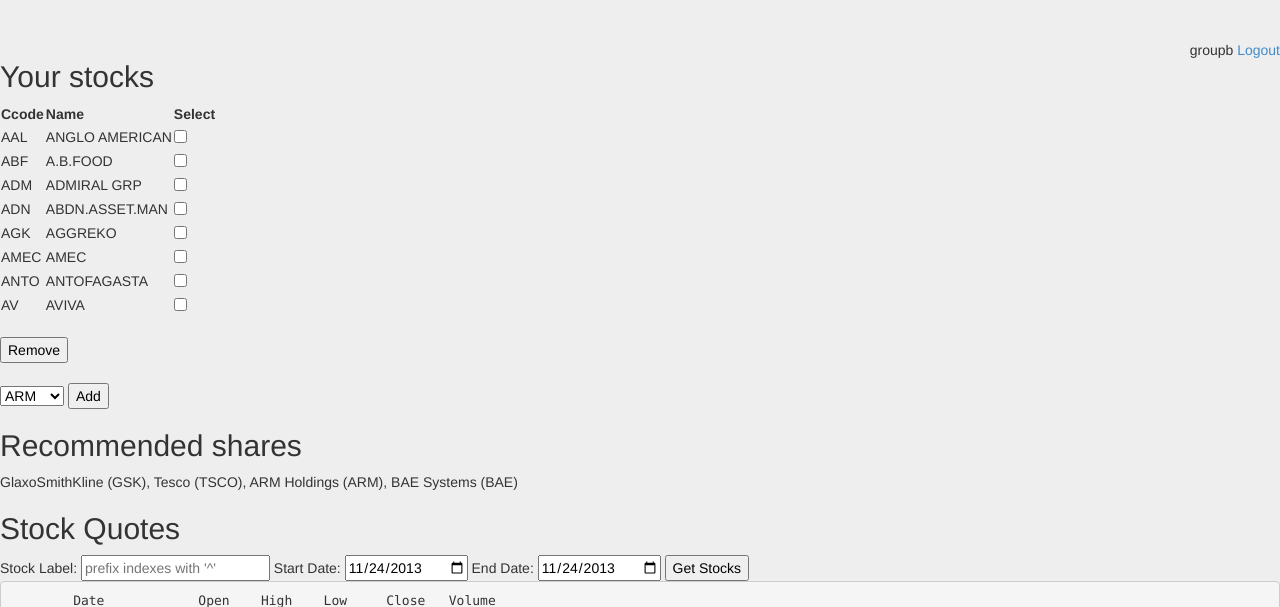
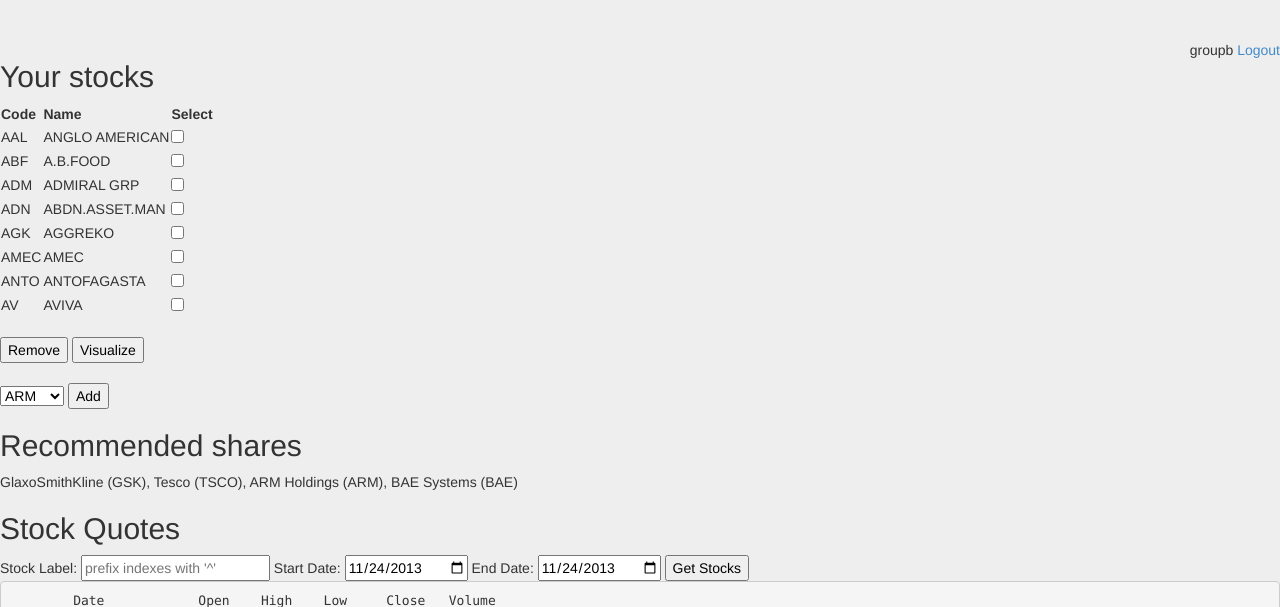
Before and after one commit to cramja/stocktracker, a Django app: page / in a window 1280 px wide. Shown: the top 607 px of the page. Run offline with Django 3.2, Linux system fonts and the light colour scheme; a user stored in the database is signed in; data comes from the database, SQL or seed files in the repository; both versions use the stored data as it was after the commit; parts of the project's set-up code (start-up, migrations or seed data) failed here and were passed over; some libraries are stand-ins or nearby versions.

Commit message:
changed some html

```diff
--- a/stocks/templates/stockview/graph.html
+++ b/stocks/templates/stockview/graph.html
@@ -3,15 +3,15 @@
     setInterval(
 
         function updateImage() {
-            var stock = document.getElementById("stock").value;
+            var stock_label = document.getElementById("stock_label").value;
             var time = document.getElementById("time").value;
             var chart = document.getElementById("charttype").value;
             var scale = document.getElementById("scale").value;
             var size = document.getElementById("size").value;
             var region = document.getElementById("region").value;
             var language = document.getElementById("language").value;
-            var addstocks = document.getElementById("addstock").value;
-            document.getElementById("chart").src="http://chart.finance.yahoo.com/z?s=" + stock + "&t=" + time + "&q=" + chart + "&l=" + scale + "&z=" + size + "&c=" + addstocks + "&region=" + region + "&lang=" + language;
+            var additional_stocks = document.getElementById("additional_stocks").value;
+            document.getElementById("chart").src="http://chart.finance.yahoo.com/z?s=" + stock_label + "&t=" + time + "&q=" + chart + "&l=" + scale + "&z=" + size + "&c=" + additional_stocks + "&region=" + region + "&lang=" + language;
             },
     5000);
 
@@ -22,9 +22,9 @@
 <p>Please select your stock preferences:</p>
 
 Stock Label:
-<input type="text" id="stock" placeholder="prefix indexes with '^'"/>
+<input type="text" id="stock_label" placeholder="prefix indexes with '^'"/>
 Additional Stocks:
-<input type="text" id="addstock"/>
+<input type="text" id="additional_stocks"/>
 
 Time:
 <select id="time">
--- a/stocks/templates/stockview/quotes.html
+++ b/stocks/templates/stockview/quotes.html
@@ -36,7 +36,6 @@
                 }
 				}
 				catch (err) {
-
 					alert("Unable to fetch stocks, try increasing your date range");
 
 				}
@@ -45,7 +44,7 @@
 
             function getStock() {
                 var args = {
-                    stock: document.getElementById("stock").value,
+                    stock: document.getElementById("stock").value + '.L',
                     startDate: document.getElementById("start").value,
                     endDate: document.getElementById("end").value,
                 };
--- a/stocks/templates/stockview/symbols.html
+++ b/stocks/templates/stockview/symbols.html
@@ -5,7 +5,7 @@
 <table>
     <thead>
     <tr>
-        <th>Ccode</th>
+        <th>Code</th>
         <th>Name</th>
         <th>Select</th>
     </tr>
@@ -24,19 +24,33 @@
 
 <br /><button onclick="submitRemoveStocks()">Remove</button>
 
-<br /><br /><form id="addStock" action="/add_stock" method="post">
+<button onclick="visualizeStocks()">Visualize</button>
+
+<br /><br /><form style="inline" id="addStock" action="/add_stock" method="post">
     {% csrf_token %}
     <select name="stock">
     {% for s in other_stocks %}
         <option value="{{s.code}}">{{s.code}}</option>
     {% endfor %}
     </select>
-<input type="submit" value="Add">
+    <input type="submit" value="Add">
 </form>
 
 <script>
     function submitRemoveStocks() {
         document.getElementById("removeStocks").submit();
+    }
+    function visualizeStocks() {
+        checkedStocks = $("input:checkbox[name=stock]:checked");
+        stock_label = checkedStocks[0].value;
+        additional_stocks = "";
+        for (int i = 1; i < checkedStocks.length; i++) {
+            additional_stocks += checkedStocks[i].value
+            if (i != checkedStocks.length-1
+                additional_stocks += ', '
+        }
+        $('#stock_label').text(stock_label);
+        $('#additional_stocks').text(additional_stocks);
     }
 </script>
 {% endif %}
```
Also changed, not shown: db.sqlite3.
